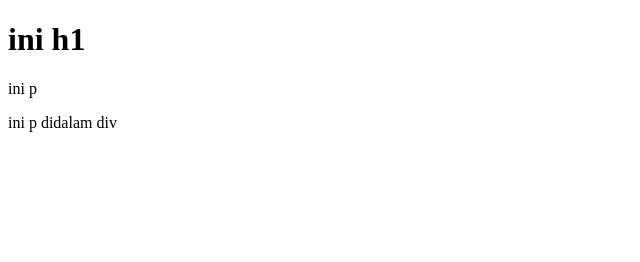
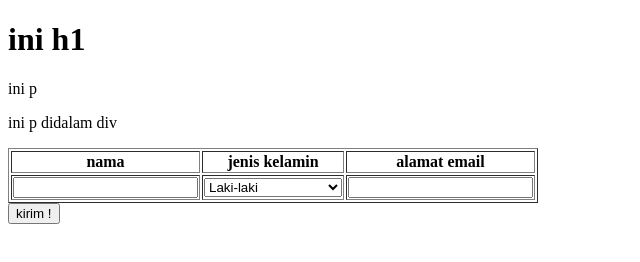
Before and after one commit to uciharis/html-dasar-onxpdotnet, a plain HTML site: page index.html in a window 1280 px wide. Shown: the whole page, without its empty margins (0-640 px from the left). Drawn offline with Linux system fonts and the light colour scheme.

Commit message:
form input, dropdown, email dan nama

```diff
--- a/index.html
+++ b/index.html
@@ -11,5 +11,37 @@
     <div>
         <p>ini p didalam div </p>
     </div>
+    <div class="hari2">
+        <table border="1">
+            <tr>
+                <th>nama</th>
+                <th>jenis kelamin</th>
+                <th>alamat email</th>
+            </tr>
+
+            <tr>
+                <form action="">
+                    <td>
+                        <label for="nama"></label>
+                        <input type="text" required>
+                    </td>
+                    <td>
+                        <label for="jk"></label>
+                        <select name="jk" id="jk">
+                            <option value="laki">Laki-laki</option>
+                            <option value="prmp">Perempuan</option>
+                            <option value="malu">Tidak menyebutkan</option>
+                        </select>
+                    </td>
+                    <td>
+                        <label for="imel"></label>
+                        <input type="email" name="" id="" required>
+
+                    </td>
+                </form>
+            </tr>
+        </table>
+    </div>
+    <input type="submit" value="kirim !">
 </body>
 </html>
```
